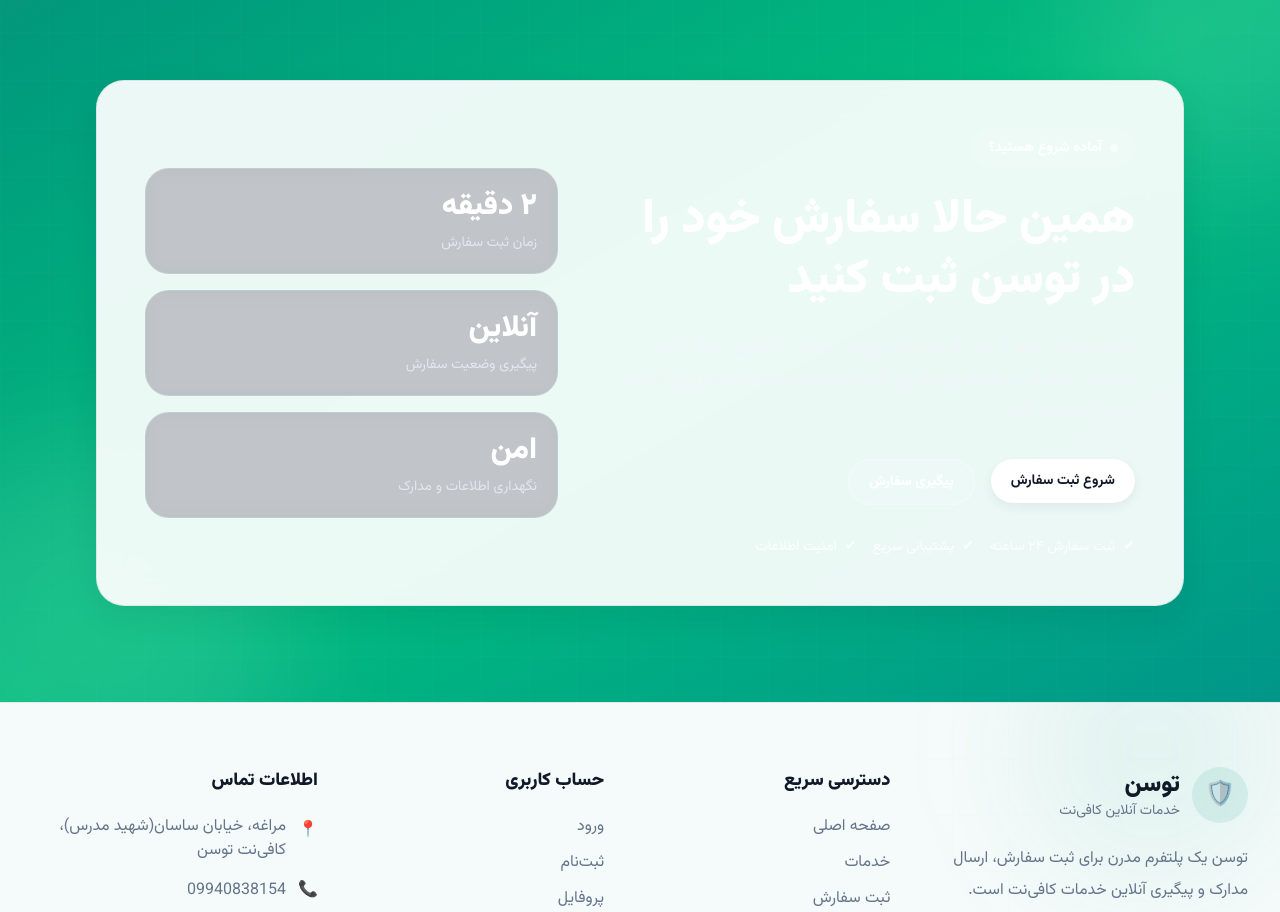
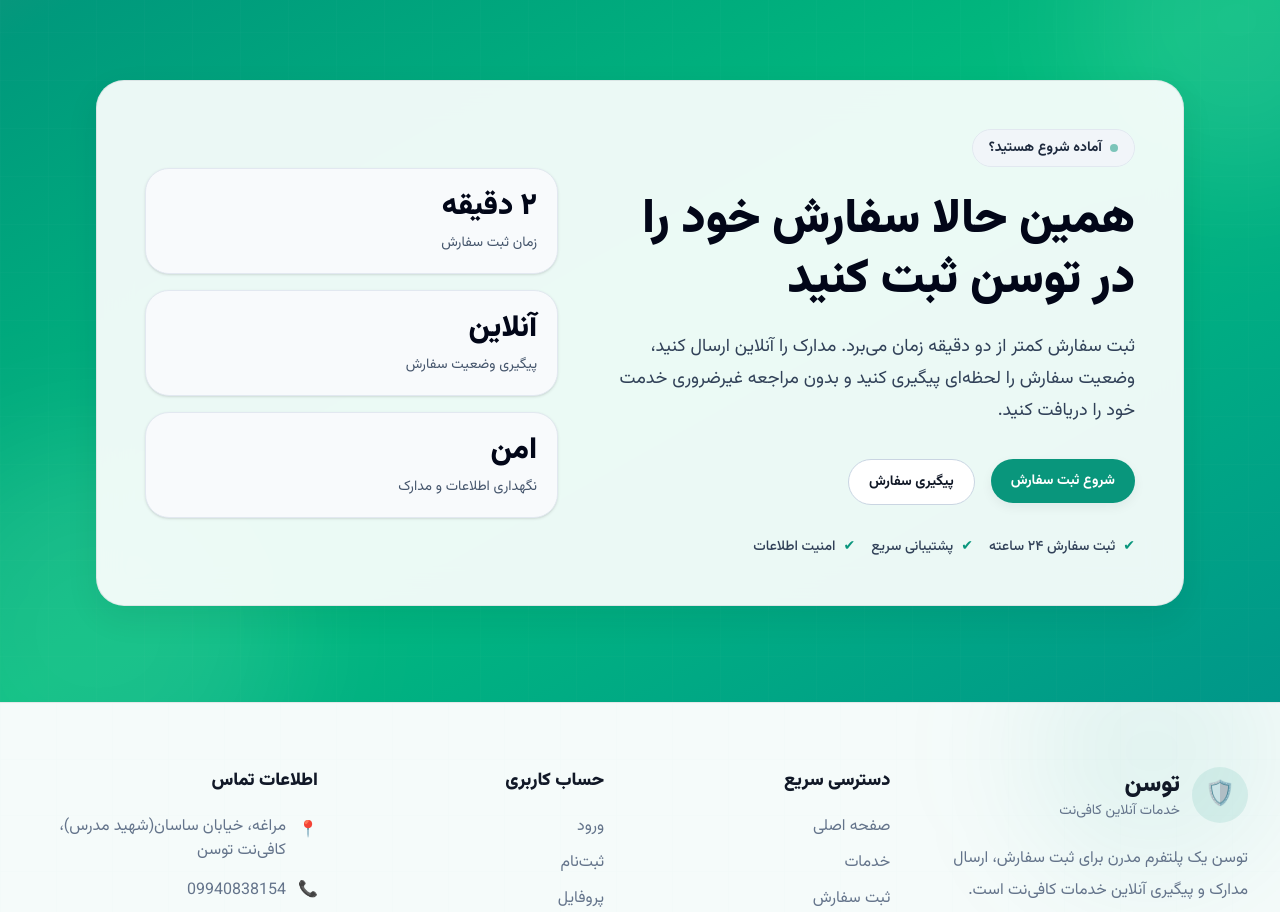
Before and after one commit to tusanbot/website, a Next.js app: page / in a window 1280 px wide. Shown: the part 6120-7032 px from the top of the page. Built offline with nearby package versions, Linux system fonts and the light colour scheme; no server answers; the database is empty.

Commit message:
Improve Final CTA text contrast and readability

```diff
--- a/components/home/FinalCTA.tsx
+++ b/components/home/FinalCTA.tsx
@@ -49,7 +49,7 @@ export default function FinalCTA() {
             />
 
             <div className="relative mx-auto max-w-6xl px-6 lg:px-8">
-                <GlassPanel className="overflow-hidden rounded-[36px] border border-white/15 bg-slate-900/30 p-8 shadow-[0_30px_90px_rgba(0,0,0,0.35)] backdrop-blur-xl lg:p-12">
+                <GlassPanel className="overflow-hidden rounded-[36px] border border-white/40 bg-white/90 p-8 shadow-[0_30px_90px_rgba(0,0,0,0.25)] backdrop-blur-xl lg:p-12">
                     <div className="grid gap-10 lg:grid-cols-[1.3fr_1fr] lg:items-center">
                         <motion.div
                             initial={{ opacity: 0, y: 24 }}
@@ -57,16 +57,16 @@ export default function FinalCTA() {
                             viewport={{ once: true, amount: 0.25 }}
                             transition={{ duration: 0.6 }}
                         >
-                            <div className="inline-flex items-center gap-2 rounded-full border border-white/20 bg-white/10 px-4 py-2 text-sm font-bold text-white">
-                                <span className="h-2 w-2 rounded-full bg-white animate-pulse" />
+                            <div className="inline-flex items-center gap-2 rounded-full border border-slate-200 bg-slate-100 px-4 py-2 text-sm font-bold text-slate-800">
+                                <span className="h-2 w-2 rounded-full bg-[var(--primary)] animate-pulse" />
                                 آماده شروع هستید؟
                             </div>
 
-                            <h2 className="mt-6 text-4xl font-black leading-tight text-white sm:text-5xl">
+                            <h2 className="mt-6 text-4xl font-black leading-tight text-slate-950 sm:text-5xl">
                                 همین حالا سفارش خود را در توسن ثبت کنید
                             </h2>
 
-                            <p className="mt-5 max-w-2xl text-lg leading-8 text-slate-100">
+                            <p className="mt-5 max-w-2xl text-lg leading-8 text-slate-700">
                                 ثبت سفارش کمتر از دو دقیقه زمان می‌برد. مدارک را آنلاین ارسال
                                 کنید، وضعیت سفارش را لحظه‌ای پیگیری کنید و بدون مراجعه غیرضروری
                                 خدمت خود را دریافت کنید.
@@ -74,7 +74,7 @@ export default function FinalCTA() {
 
                             <div className="mt-8 flex flex-col gap-4 sm:flex-row">
                                 <Link href="/services">
-                                    <TusanButton className="w-full bg-white text-[var(--primary)] hover:bg-white/90 sm:w-auto">
+                                    <TusanButton className="w-full bg-[var(--primary)] text-white hover:bg-[var(--primary)]/90 sm:w-auto">
                                         شروع ثبت سفارش
                                     </TusanButton>
                                 </Link>
@@ -82,26 +82,26 @@ export default function FinalCTA() {
                                 <Link href="/orders">
                                     <TusanButton
                                         variant="secondary"
-                                        className="w-full border-white/30 bg-white/10 text-white hover:bg-white/20 sm:w-auto"
+                                        className="w-full border-slate-300 bg-white text-slate-800 hover:bg-slate-100 sm:w-auto"
                                     >
                                         پیگیری سفارش
                                     </TusanButton>
                                 </Link>
                             </div>
 
-                            <div className="mt-8 flex flex-wrap gap-4 text-sm text-white/85">
+                            <div className="mt-8 flex flex-wrap gap-4 text-sm font-medium text-slate-700">
                                 <div className="flex items-center gap-2">
-                                    <span>✔</span>
+                                    <span className="text-[var(--primary)]">✔</span>
                                     ثبت سفارش ۲۴ ساعته
                                 </div>
 
                                 <div className="flex items-center gap-2">
-                                    <span>✔</span>
+                                    <span className="text-[var(--primary)]">✔</span>
                                     پشتیبانی سریع
                                 </div>
 
                                 <div className="flex items-center gap-2">
-                                    <span>✔</span>
+                                    <span className="text-[var(--primary)]">✔</span>
                                     امنیت اطلاعات
                                 </div>
                             </div>
@@ -136,10 +136,10 @@ function StatCard({
         <motion.div
             whileHover={{ y: -4, scale: 1.02 }}
             transition={{ duration: 0.2 }}
-            className="rounded-3xl border border-white/15 bg-slate-900/25 p-5 backdrop-blur"
+            className="rounded-3xl border border-slate-200 bg-slate-50 p-5 shadow-sm"
         >
-            <div className="text-3xl font-black text-white">{value}</div>
-            <div className="mt-2 text-sm text-slate-200">{label}</div>
+            <div className="text-3xl font-black text-slate-950">{value}</div>
+            <div className="mt-2 text-sm text-slate-600">{label}</div>
         </motion.div>
     );
 }
```
